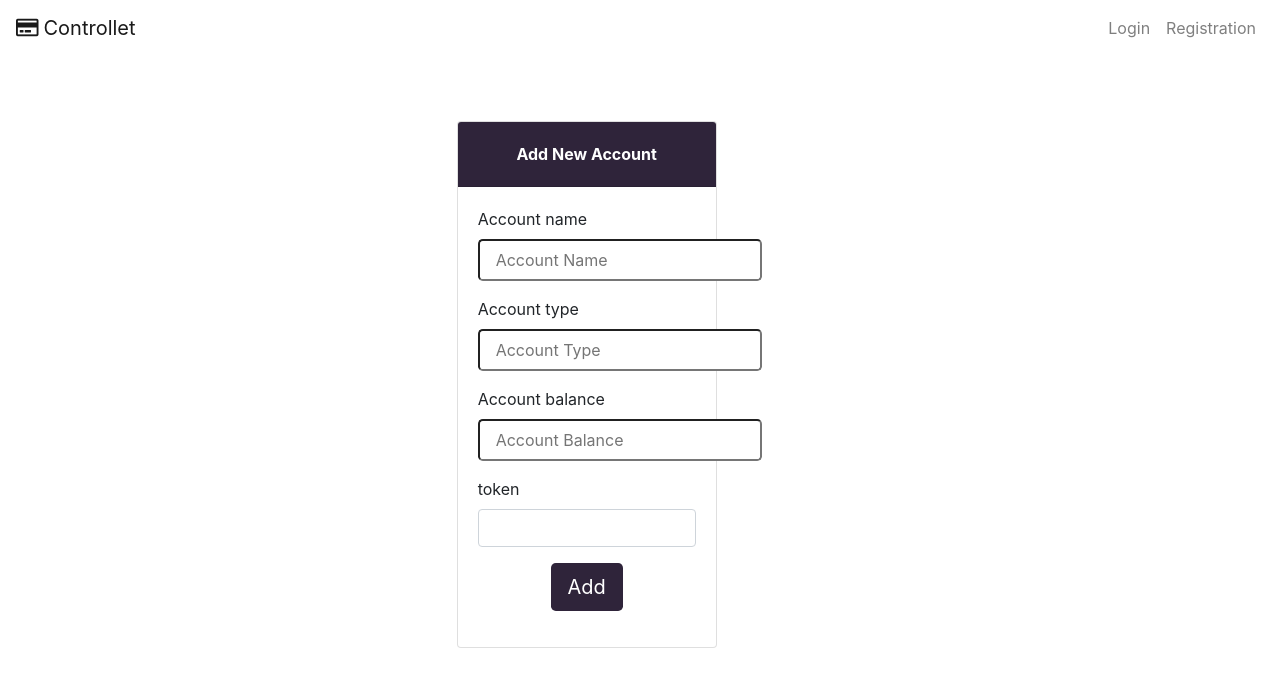
After one commit to StefanStanic/controllet-app, a Symfony app: template templates/dashboard/addAccount.html.twig in a window 1280 px wide. The commit adds this page. Shown: the top 687 px of the page. Run offline with Twig, Linux system fonts and the light colour scheme; the template is opened without the code that fills it, so the values that code supplies are empty; form fields are guessed from the names that the template uses; style sheets or scripts are compiled from the project's sources; some libraries are stand-ins or nearby versions.

Commit message:
Added a feature that you can add a new account to your collection

```diff
--- /dev/null
+++ b/assets/css/addAccount.css
@@ -0,0 +1,18 @@
+#addAccount_form input
+{
+    font-size: 12pt;
+}
+
+#button_addAccount{
+    background-color: #2F243A;
+    color:white;
+}
+
+.card-header{
+    text-align: center;
+    color: white;
+    font-weight: bold;
+    padding-top: 20px;
+    padding-bottom: 20px;
+    background-color: #2F243A;
+}
--- /dev/null
+++ b/assets/js/addAccount.js
@@ -0,0 +1 @@
+require('../css/addAccount.css');
--- /dev/null
+++ b/templates/dashboard/addAccount.html.twig
@@ -0,0 +1,32 @@
+{% extends 'base.html.twig' %}
+
+{% block stylesheets %}
+    {{ parent() }}
+    {{ encore_entry_link_tags('addAccount') }}
+{% endblock %}
+
+{% block body %}
+    <div class="col-lg-3 offset-lg-4">
+        <div class="container">
+            <div class="card" style="margin-top: 25%">
+                <div class="card-header">
+                    Add New Account
+                </div>
+                <div class="card-body">
+                    <form name="user" id="addAccount_form" method="post">
+                        {{ form_row(form.account_name, {'attr': {'placeholder': 'Account Name', 'class': 'form-control-lg'}}) }}
+                        {{ form_row(form.account_type, {'attr': {'placeholder': 'Account Type', 'class': 'form-control-lg'}}) }}
+                        {{ form_row(form.account_balance, {'attr': {'placeholder': 'Account Balance', 'class': 'form-control-lg'}}) }}
+                        {{ form_row(form._token) }}
+                        <p align="center"><button class="btn btn-lg" type="submit" id="button_addAccount">Add</button></p>
+                    </form>
+                </div>
+            </div>
+        </div>
+    </div>
+{% endblock %}
+
+{% block javascripts %}
+    {{ parent() }}
+    {{ encore_entry_script_tags('addAccount') }}
+{% endblock %}
--- a/templates/dashboard/dashboard.html.twig
+++ b/templates/dashboard/dashboard.html.twig
@@ -13,6 +13,7 @@
                         </div>
                         <div class="card-body">
                             <h5 class="card-title">{{ account.accountName }}</h5>
+                            <h4>{{ account.accountBalance }}  $</h4>
                             <button class="btn btn-warning" id="update_account">update</button>
                             <button class="btn btn-danger delete_account"  data-user_id="{{ app.user.id }}" value="{{ account.id }}">delete</button>
                         </div>
@@ -23,6 +24,7 @@
                 </div>
                 {% endif %}
             {% endfor %}
+
         </div>
     </div>
 {% endblock %}
--- a/webpack.config.js
+++ b/webpack.config.js
@@ -8,6 +8,7 @@ Encore
     .addEntry('login', './assets/js/login.js')
     .addEntry('navbar', './assets/js/navbar.js')
     .addEntry('dashboard', './assets/js/dashboard.js')
+    .addEntry('addAccount', './assets/js/addAccount.js')
     //.addEntry('page1', './assets/js/page1.js')
     //.addEntry('page2', './assets/js/page2.js')
 
```
Also changed, not shown: src/Controller/DashboardController.php (+47 -3 lines), src/Form/AccountType.php (added, +45 -0 lines).
